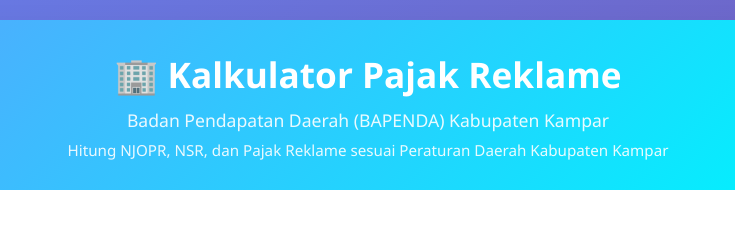
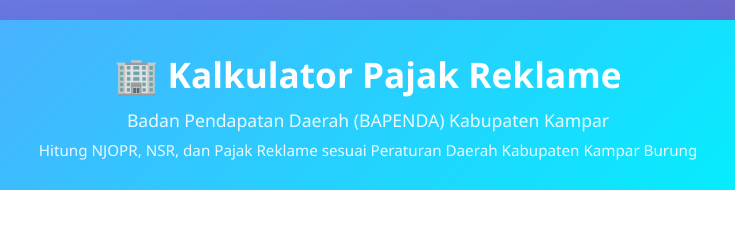
Before and after one commit to bravebrowserzikri-gif/Kalkulatorpajakreklamekampar, a plain HTML site: page new 1.html in a window 1280 px wide. Shown: the top 227 px of the page, 272-1007 px from the left. Drawn offline with Linux system fonts and the light colour scheme.

Commit message:
new 1.html

```diff
--- a/new 1.html
+++ b/new 1.html
@@ -196,7 +196,7 @@
         <div class="header">
             <h1>🏢 Kalkulator Pajak Reklame</h1>
             <p>Badan Pendapatan Daerah (BAPENDA) Kabupaten Kampar</p>
-            <p style="font-size: 0.95em; margin-top: 8px; opacity: 0.9;">Hitung NJOPR, NSR, dan Pajak Reklame sesuai Peraturan Daerah Kabupaten Kampar</p>
+            <p style="font-size: 0.95em; margin-top: 8px; opacity: 0.9;">Hitung NJOPR, NSR, dan Pajak Reklame sesuai Peraturan Daerah Kabupaten Kampar Burung</p>
         </div>
 
         <div class="form-container">
@@ -542,4 +542,5 @@
         document.getElementById('lebar').addEventListener('input', updateLuasPandang);
     </script>
 </body>
+
 </html>
```
